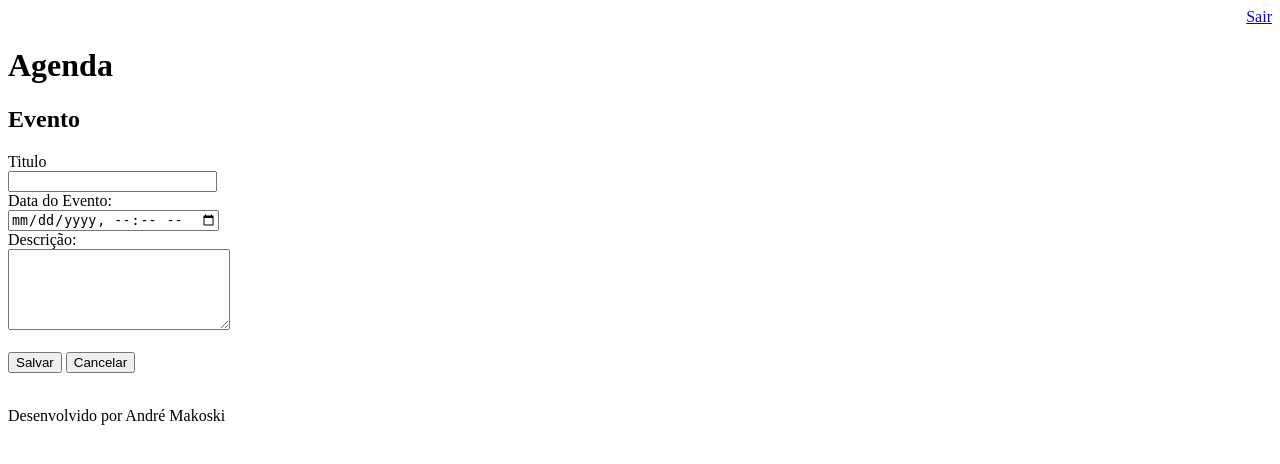
After one commit to andremakoski12/agenda, a Django app: page /agenda/evento/ in a window 1280 px wide. The commit adds this page. Shown: the top 464 px of the page. Run offline with Django 3.2, Linux system fonts and the light colour scheme; a user stored in the database is signed in.

Commit message:
Incluido template para inserção de eventos na agenda, incluido git ignore ignorar arq compilados

```diff
--- a/agenda/urls.py
+++ b/agenda/urls.py
@@ -25,4 +25,6 @@ urlpatterns = [
     path('login/',views.login_user),
     path('login/submit', views.submit_login),
     path('logout/',views.logout_user),
+    path('agenda/evento/', views.evento),
+    path('agenda/evento/submit',views.submit_evento),
 ]
--- a/core/views.py
+++ b/core/views.py
@@ -37,3 +37,20 @@ def lista_eventos(request):
     evento = Evento.objects.filter(usuario=usuario)    ##all()   ##get(id=1)
     dados = {'eventos':evento}
     return render(request, 'agenda.html',dados)
+
+@login_required(login_url='/login/')
+def evento(request):
+    return render(request,'evento.html')
+
+@login_required()
+def submit_evento(request):
+    if request.POST:
+        titulo = request.POST.get('titulo')
+        data_evento = request.POST.get('data_evento')
+        descricao = request.POST.get('descricao')
+        usuario = request.user
+        Evento.objects.create(titulo=titulo,
+                              data_evento=data_evento,
+                              descricao=descricao,
+                              usuario=usuario)
+    return redirect('/')
--- a/template/agenda.html
+++ b/template/agenda.html
@@ -2,6 +2,8 @@
 
 {% block content %}
     <h2>Agendamentos</h2>
+        <a href="evento/"><button type="button">Novo evento</button>
+    </a>
 
     <ul style="font-size: 18px">
          {% for evento in eventos %}
--- /dev/null
+++ b/template/evento.html
@@ -0,0 +1,25 @@
+{% extends "model-page.html" %}
+
+{% block content %}
+
+<h2>Evento</h2>
+
+<form action="submit" method="POST">{% csrf_token %}
+    <label>Titulo</label>
+    <br>
+    <input type="text" name="titulo" size="23">
+    <br>
+    <label>Data do Evento: </label>
+    <br>
+    <input type="datetime-local" name="data_evento">
+    <br>
+    <label>Descrição: </label>
+    <br>
+    <textarea name="descricao" rows="5" cols="25"></textarea>
+    <br><br>
+    <button type="submit">Salvar</button>
+    <a href="/">
+       <button type="button">Cancelar</button>
+    </a>
+</form>
+{% endblock %}
--- a/template/model-footer.html
+++ b/template/model-footer.html
@@ -1 +1,2 @@
-<p>Desenvolvido por André Makoski</p>
+
+<br><p>Desenvolvido por André Makoski</p>
```
Also changed, not shown: db.sqlite3, 1 other file.
